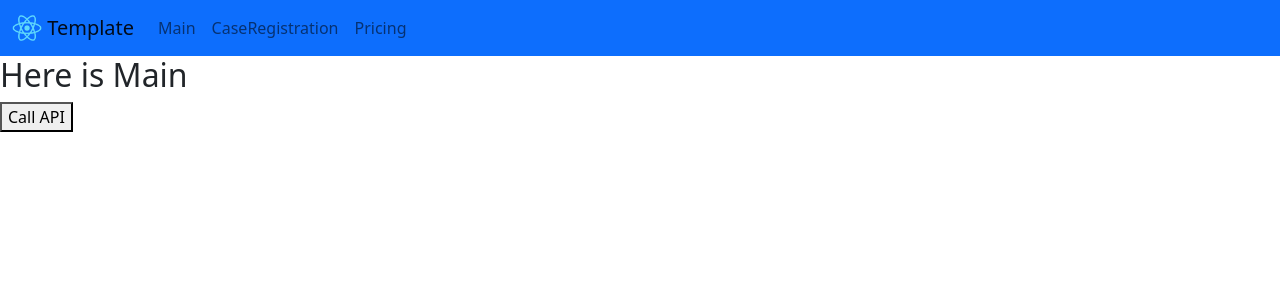
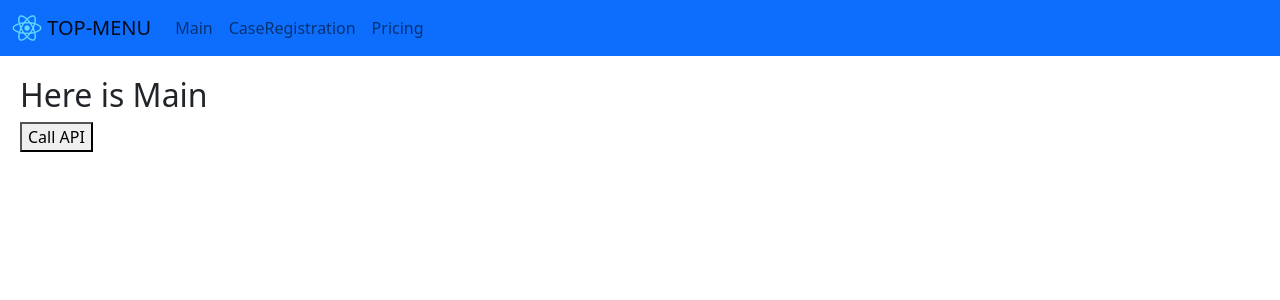
Before and after one commit to sjsj7434/nestjs-react-boilerplate, a React (Create React App) app in the folder client-react/: page / in a window 1280 px wide. Shown: the top 300 px of the page. Built offline with nearby package versions, Linux system fonts and the light colour scheme.

Commit message:
css 수정

```diff
--- a/client-react/src/pages/Main.js
+++ b/client-react/src/pages/Main.js
@@ -10,11 +10,11 @@ const Main = () => {
 	}
 
 	return(
-		<>
+		<div style={{ margin: "20px" }}>
 			<h2>Here is Main</h2>
 
 			<button onClick={() => { call() }}>Call API</button>
-		</>
+		</div>
 	);
 }
 
--- a/client-react/src/pages/MyEditor.js
+++ b/client-react/src/pages/MyEditor.js
@@ -127,6 +127,32 @@ const editorConfiguration = {
 			},
 		]
 	},
+	fontSize: {
+		options: [
+			10,
+			11,
+			12,
+			13,
+			14,
+			15,
+			16,
+			17,
+			18,
+			19,
+			'default',
+			21,
+			22,
+			23,
+			24,
+			25,
+			26,
+			27,
+			28,
+			29,
+			30,
+			40,
+		],
+	},
 	wordCount: {
 		onUpdate: stats => {
 			// Prints the current content statistics.
@@ -137,6 +163,8 @@ const editorConfiguration = {
 		}
 	},
 	simpleUpload: {
+		// https://ckeditor.com/docs/ckeditor5/latest/framework/deep-dive/upload-adapter.html
+
 		// The URL that the images are uploaded to.
 		uploadUrl: 'http://localhost:3000/image',
 
--- a/client-react/src/pages/TopMenu.js
+++ b/client-react/src/pages/TopMenu.js
@@ -18,7 +18,7 @@ const TopMenu = () => {
 							height="30"
 							className="d-inline-block align-top"
 						/>{' '}
-						Template
+						TOP-MENU
 					</Navbar.Brand>
 					<Navbar.Toggle aria-controls="navbarScroll" />
 					<Navbar.Collapse id="navbarScroll">
--- a/client-react/src/pages/errors/Error404.js
+++ b/client-react/src/pages/errors/Error404.js
@@ -2,18 +2,16 @@ import logo from '../../images/logo192.png';
 
 const Error_404 = () => {
 	return(
-		<>
 		<div style={{textAlign: "center", margin:"20px"}}>
 			<h1 style={{color: "red", textDecorationLine: "underline"}}>
 				ERROR 404
 			</h1>
 			<p>
-					Sorry, We can't find page that you request
+				Sorry, We can't find page that you want
 			</p>
 
 			<img src={logo} alt="logo" width={120} height={120} />
 		</div>
-		</>
 	);
 }
 
```
Lines whose indentation alone changed are shown as unchanged.
